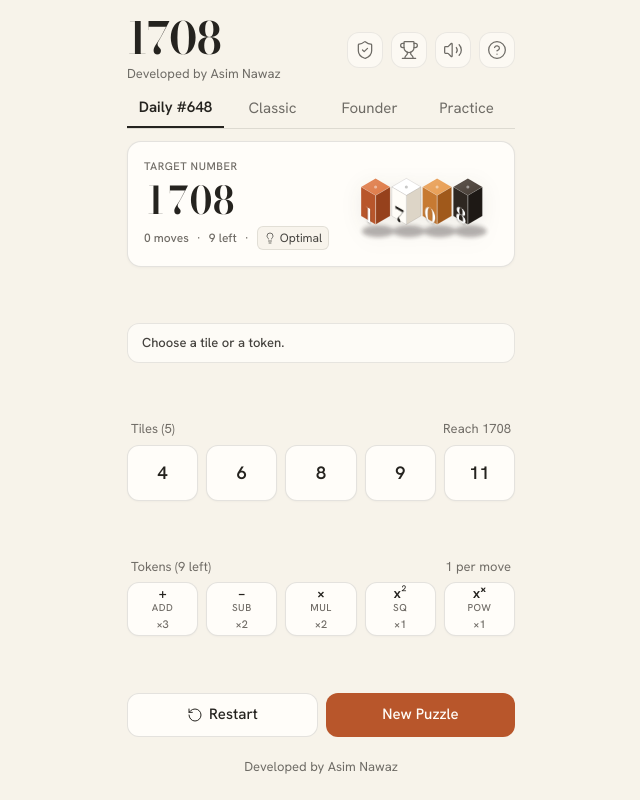
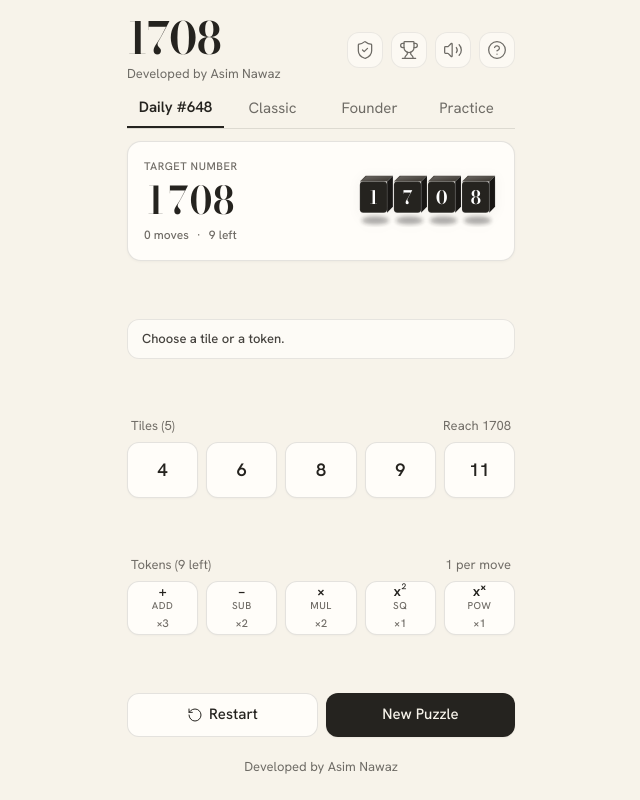
Before and after one commit to asimiox/1708, a React (Vite) app: page / in a window 1280 px wide. Shown: the whole page, without its empty margins (319-959 px from the left). Built offline with nearby package versions, Linux system fonts and the light colour scheme.

Commit message:
refactor: update UI to minimalist monochrome theme
- Update button styles to use ink/paper color scheme
- Remove the hint button from the header
- Simplify 3D block component visuals for better clarity

```diff
--- a/src/App.tsx
+++ b/src/App.tsx
@@ -600,29 +600,16 @@ export default function App() {
               1708
             </div>
 
-            <div className="flex items-center gap-2 text-[12px] text-[var(--ink-secondary)] flex-wrap">
+            <div className="flex items-center gap-2 text-[12px] text-[var(--ink-secondary)]">
               <span className="tabular-nums font-medium">{history.length} {history.length === 1 ? 'move' : 'moves'}</span>
               <span>·</span>
               <span className="tabular-nums font-medium">{totalTokensLeft} left</span>
-              {currentPuzzle && !isLost && !isWon && (
-                <>
-                  <span>·</span>
-                  <button
-                    onClick={() => setShowHint(!showHint)}
-                    className="inline-flex items-center gap-1 px-1.5 py-0.5 rounded-[6px] border border-[var(--border)] bg-[var(--paper)] hover:bg-[var(--surface-alt)] text-[var(--ink)] opacity-85 hover:opacity-100 transition cursor-pointer"
-                    title="Optimal moves hint"
-                  >
-                    <Lightbulb className="w-3 h-3 stroke-[1.5]" />
-                    <span>{showHint ? `Best: ${currentPuzzle.solveResult.minMoves}` : 'Optimal'}</span>
-                  </button>
-                </>
-              )}
             </div>
           </div>
 
-          {/* Right side: 3D "1708" interactive isometric blocks */}
+          {/* Right side: Minimal 3D "1708" interactive isometric blocks */}
           <div className="shrink-0 flex items-center justify-center pl-2">
-            <ThreeD1708 isWon={isWon} className="w-[144px] h-[82px]" />
+            <ThreeD1708 isWon={isWon} className="w-[144px] h-[78px]" />
           </div>
         </div>
 
@@ -654,7 +641,7 @@ export default function App() {
                 e.stopPropagation();
                 clearSelection();
               }}
-              className="text-[13px] font-medium text-[var(--accent)] hover:opacity-80 px-2.5 py-0.5 rounded-[12px] border border-[var(--border)] hover:bg-[var(--paper)] transition shrink-0 ml-2 cursor-pointer"
+              className="text-[13px] font-medium text-[var(--ink)] opacity-75 hover:opacity-100 px-2.5 py-0.5 rounded-[12px] border border-[var(--border)] hover:bg-[var(--paper)] transition shrink-0 ml-2 cursor-pointer"
               title="Clear selection"
             >
               Clear
@@ -690,11 +677,11 @@ export default function App() {
                   onClick={() => handleTileClick(idx)}
                   className={`relative min-h-[56px] h-14 rounded-[12px] font-semibold text-[18px] flex flex-col items-center justify-center transition-all duration-150 select-none cursor-pointer border shadow-[0_1px_2px_rgba(37,35,31,0.03)] ${
                     isTarget
-                      ? 'bg-[var(--accent)] text-[var(--paper-2)] border-2 border-[var(--accent)] shadow-[0_2px_8px_rgba(184,86,43,0.25)]'
+                      ? 'bg-[var(--ink)] text-[var(--paper-2)] border-2 border-[var(--ink)] shadow-xs'
                       : isSelected
-                      ? 'bg-[var(--paper-2)] text-[var(--ink)] border-2 border-[var(--accent)] ring-1 ring-[var(--accent)] shadow-xs scale-[1.02]'
+                      ? 'bg-[var(--paper-2)] text-[var(--ink)] border-2 border-[var(--ink)] ring-1 ring-[var(--ink)] shadow-xs scale-[1.02]'
                       : isNew
-                      ? 'bg-[var(--paper-2)] text-[var(--ink)] border-2 border-[var(--accent)]'
+                      ? 'bg-[var(--paper-2)] text-[var(--ink)] border-2 border-[var(--ink)]/50'
                       : isAvailable
                       ? 'bg-[var(--paper-2)] text-[var(--ink)] border border-[var(--border)] hover:border-[var(--ink)]/50 active:scale-[0.98]'
                       : 'opacity-30 bg-[var(--paper-2)] text-[var(--ink)] border border-[var(--border)] cursor-not-allowed'
@@ -734,7 +721,7 @@ export default function App() {
                   onClick={() => handleOpClick(op)}
                   className={`min-h-[52px] h-[54px] rounded-[12px] flex flex-col items-center justify-center transition-all duration-150 p-1 border cursor-pointer shadow-[0_1px_2px_rgba(37,35,31,0.03)] ${
                     isSelected
-                      ? 'bg-[var(--paper-2)] text-[var(--ink)] border-2 border-[var(--accent)] ring-1 ring-[var(--accent)] shadow-xs scale-[1.02]'
+                      ? 'bg-[var(--paper-2)] text-[var(--ink)] border-2 border-[var(--ink)] ring-1 ring-[var(--ink)] shadow-xs scale-[1.02]'
                       : isAvailable
                       ? 'bg-[var(--paper-2)] text-[var(--ink)] border border-[var(--border)] hover:border-[var(--ink)]/50 hover:bg-[var(--surface-alt)]/30 active:scale-[0.98]'
                       : 'opacity-30 bg-[var(--paper-2)] text-[var(--ink)] border border-[var(--border)] cursor-not-allowed'
@@ -769,7 +756,7 @@ export default function App() {
 
           <button
             onClick={handleNewPuzzleRequest}
-            className="flex-1 min-h-[44px] h-11 bg-[var(--accent)] text-[var(--paper-2)] hover:opacity-95 rounded-[12px] font-medium text-[15px] flex items-center justify-center gap-1.5 transition cursor-pointer"
+            className="flex-1 min-h-[44px] h-11 bg-[var(--ink)] text-[var(--paper)] hover:bg-[var(--ink)]/90 active:bg-[var(--ink)]/80 rounded-[12px] font-medium text-[15px] flex items-center justify-center gap-1.5 transition cursor-pointer shadow-xs"
             aria-label="New puzzle"
           >
             New Puzzle
--- a/src/components/ConfirmNewPuzzleModal.tsx
+++ b/src/components/ConfirmNewPuzzleModal.tsx
@@ -42,7 +42,7 @@ export const ConfirmNewPuzzleModal: React.FC<ConfirmNewPuzzleModalProps> = ({
           </button>
           <button
             onClick={onConfirm}
-            className="flex-1 h-11 bg-[var(--accent)] text-[var(--paper-2)] hover:opacity-95 text-[15px] font-medium rounded-[12px] transition cursor-pointer"
+            className="flex-1 h-11 bg-[var(--ink)] text-[var(--paper)] hover:bg-[var(--ink)]/90 active:bg-[var(--ink)]/80 text-[15px] font-medium rounded-[12px] transition cursor-pointer shadow-xs"
           >
             Confirm
           </button>
--- a/src/components/LossModal.tsx
+++ b/src/components/LossModal.tsx
@@ -55,7 +55,7 @@ export const LossModal: React.FC<LossModalProps> = ({
           {onNewPuzzle && (
             <button
               onClick={onNewPuzzle}
-              className="w-full h-11 bg-[var(--accent)] text-[var(--paper-2)] hover:opacity-95 font-medium rounded-[12px] flex items-center justify-center transition text-[15px] cursor-pointer shadow-[0_2px_4px_rgba(184,86,43,0.22)]"
+              className="w-full h-11 bg-[var(--ink)] text-[var(--paper)] hover:bg-[var(--ink)]/90 active:bg-[var(--ink)]/80 font-medium rounded-[12px] flex items-center justify-center transition text-[15px] cursor-pointer shadow-xs"
             >
               New Puzzle
             </button>
--- a/src/components/ThreeD1708.tsx
+++ b/src/components/ThreeD1708.tsx
@@ -7,171 +7,143 @@ interface ThreeD1708Props {
 
 export const ThreeD1708: React.FC<ThreeD1708Props> = ({ isWon = false, className = '' }) => {
   const [hoveredIdx, setHoveredIdx] = useState<number | null>(null);
+  const [isIvoryTheme, setIsIvoryTheme] = useState(false);
 
-  // Four tactile isometric digit blocks with crystal-clear legibility
-  // 1: Terracotta block with clean white numerals
-  // 7: Off-white ivory ceramic block with dark charcoal numerals
-  // 0: Warm amber/camel block with clean white numerals
-  // 8: Deep rich espresso block with crisp white numerals
-  const blocks = [
-    {
-      digit: '1',
-      top: '#DE7A47',      // highlighted top face
-      left: '#B8562B',     // primary front-left face (where digit is printed)
-      right: '#96411C',    // shaded right face
-      digitColor: '#FFFFFF',
-      border: 'rgba(255, 255, 255, 0.22)',
-    },
-    {
-      digit: '7',
-      top: '#FFFFFF',
-      left: '#FFFDF8',
-      right: '#DDD5C7',
-      digitColor: '#25231F',
-      border: 'rgba(37, 35, 31, 0.16)',
-    },
-    {
-      digit: '0',
-      top: '#E89D52',
-      left: '#C77A32',
-      right: '#A0591B',
-      digitColor: '#FFFFFF',
-      border: 'rgba(255, 255, 255, 0.22)',
-    },
-    {
-      digit: '8',
-      top: '#473D35',
-      left: '#2E2721',
-      right: '#1E1915',
-      digitColor: '#FFFFFF',
-      border: 'rgba(255, 255, 255, 0.18)',
-    },
-  ];
+  // Minimalist, crystal-clear 3D isometric cubes
+  // Front face is kept upright so digits (1, 7, 0, 8) are 100% legible, sharp, and never distorted.
+  // 3D top and lateral faces provide clean physical depth and isometric volume.
+  const digits = ['1', '7', '0', '8'];
+
+  // Charcoal theme (matches the black New Puzzle button and dark 1708 wordmark)
+  const charcoalStyle = {
+    front: '#25231F',
+    top: '#3D3832',
+    right: '#181614',
+    digit: '#FFFFFF',
+    border: 'rgba(255, 255, 255, 0.12)',
+    shadow: '#181614',
+  };
+
+  // Ivory ceramic theme (clean warm paper tone)
+  const ivoryStyle = {
+    front: '#FFFFFF',
+    top: '#F7F4EE',
+    right: '#D8D1C2',
+    digit: '#25231F',
+    border: 'rgba(37, 35, 31, 0.14)',
+    shadow: '#25231F',
+  };
+
+  const currentTheme = isIvoryTheme ? ivoryStyle : charcoalStyle;
 
   return (
     <div
-      className={`relative inline-flex items-center justify-center select-none ${className}`}
-      aria-label="3D 1708 Isometric Target"
+      className={`relative inline-flex items-center justify-center select-none cursor-pointer ${className}`}
+      aria-label="3D 1708 Isometric Cubes"
       role="img"
+      onClick={() => setIsIvoryTheme(!isIvoryTheme)}
+      title="Click to toggle minimal 3D style (Charcoal / Ivory)"
     >
       <svg
-        viewBox="0 0 168 96"
-        className="w-full h-full overflow-visible drop-shadow-[0_4px_10px_rgba(37,35,31,0.08)]"
+        viewBox="0 0 148 76"
+        className="w-full h-full overflow-visible drop-shadow-[0_2px_6px_rgba(37,35,31,0.06)]"
         xmlns="http://www.w3.org/2000/svg"
       >
         <defs>
-          {/* Ground contact soft shadows under each isometric cube */}
-          <filter id="soft-ground-shadow" x="-30%" y="-30%" width="160%" height="160%">
-            <feGaussianBlur in="SourceGraphic" stdDeviation="2.5" />
+          <filter id="cube-ground-shadow" x="-30%" y="-30%" width="160%" height="160%">
+            <feGaussianBlur in="SourceGraphic" stdDeviation="2.2" />
           </filter>
-          <linearGradient id="cube-shine" x1="0" y1="0" x2="1" y2="1">
-            <stop offset="0%" stopColor="#ffffff" stopOpacity="0.45" />
+          <linearGradient id="top-glaze" x1="0" y1="0" x2="1" y2="1">
+            <stop offset="0%" stopColor="#ffffff" stopOpacity="0.25" />
             <stop offset="100%" stopColor="#ffffff" stopOpacity="0.0" />
           </linearGradient>
         </defs>
 
-        {/* 1. Contact Shadows on the table plane */}
-        <g opacity="0.32" filter="url(#soft-ground-shadow)">
-          <ellipse cx="28" cy="80" rx="19" ry="7" fill="#1E1813" />
-          <ellipse cx="64" cy="80" rx="19" ry="7" fill="#1E1813" />
-          <ellipse cx="100" cy="80" rx="19" ry="7" fill="#1E1813" />
-          <ellipse cx="136" cy="80" rx="19" ry="7" fill="#1E1813" />
+        {/* 1. Subtle ground contact shadows */}
+        <g opacity={isIvoryTheme ? '0.22' : '0.35'} filter="url(#cube-ground-shadow)">
+          {digits.map((_, i) => {
+            const x = 6 + i * 35;
+            return (
+              <ellipse
+                key={`shadow-${i}`}
+                cx={x + 16}
+                cy="58"
+                rx="14"
+                ry="4"
+                fill={currentTheme.shadow}
+              />
+            );
+          })}
         </g>
 
-        {/* 2. Four Isometric Cubes */}
-        {blocks.map((block, i) => {
-          // X-offset for horizontal arrangement with tight, pleasant spacing
-          const xOffset = 8 + i * 36;
-          // Subtle celebratory floating offset or hover lift
+        {/* 2. Four Minimalist 3D Cubes */}
+        {digits.map((digit, i) => {
+          const x = 6 + i * 35;
+          const yBase = 18;
           const isHovered = hoveredIdx === i;
-          const yLift = isWon ? Math.sin((i + 1) * 1.5) * 4 : isHovered ? -4 : 0;
-          const yOffset = 18 + yLift;
+          const yLift = isWon ? Math.sin((i + 1) * 1.5) * 3 : isHovered ? -3 : 0;
+          const y = yBase + yLift;
 
           return (
             <g
-              key={block.digit}
-              transform={`translate(${xOffset}, ${yOffset})`}
-              className="transition-transform duration-200 cursor-pointer"
+              key={digit}
+              className="transition-transform duration-200"
               onMouseEnter={() => setHoveredIdx(i)}
               onMouseLeave={() => setHoveredIdx(null)}
             >
-              {/* TOP FACE: diamond polygon (0,10) -> (17,0) -> (34,10) -> (17,20) */}
+              {/* TOP FACE: beveled isometric diamond */}
               <polygon
-                points="17,0 34,10 17,20 0,10"
-                fill={block.top}
-                stroke={block.border}
-                strokeWidth="0.8"
+                points={`${x},${y} ${x + 28},${y} ${x + 34},${y - 6} ${x + 6},${y - 6}`}
+                fill={currentTheme.top}
+                stroke={currentTheme.border}
+                strokeWidth="0.75"
                 strokeLinejoin="round"
               />
-              {/* Top Face subtle bevel sheen */}
               <polygon
-                points="17,1 33,10 17,19 1,10"
-                fill="url(#cube-shine)"
-                opacity="0.3"
+                points={`${x + 1},${y - 0.5} ${x + 27},${y - 0.5} ${x + 33},${y - 5.5} ${x + 7},${y - 5.5}`}
+                fill="url(#top-glaze)"
               />
 
-              {/* RIGHT FACE (shaded depth side): (17,20) -> (34,10) -> (34,44) -> (17,54) */}
+              {/* RIGHT DEPTH FACE: side shadow creating 3D volume */}
               <polygon
-                points="17,20 34,10 34,44 17,54"
-                fill={block.right}
-                stroke={block.border}
-                strokeWidth="0.8"
+                points={`${x + 28},${y} ${x + 34},${y - 6} ${x + 34},${y + 26} ${x + 28},${y + 32}`}
+                fill={currentTheme.right}
+                stroke={currentTheme.border}
+                strokeWidth="0.75"
                 strokeLinejoin="round"
               />
 
-              {/* LEFT/FRONT FACE (main viewing face where number is rendered):
-                  (0,10) -> (17,20) -> (17,54) -> (0,44) */}
-              <polygon
-                points="0,10 17,20 17,54 0,44"
-                fill={block.left}
-                stroke={block.border}
-                strokeWidth="0.8"
-                strokeLinejoin="round"
+              {/* FRONT FACE: clean, upright plane with subtle rounded corners */}
+              <rect
+                x={x}
+                y={y}
+                width="28"
+                height="32"
+                rx="3.5"
+                ry="3.5"
+                fill={currentTheme.front}
+                stroke={currentTheme.border}
+                strokeWidth="0.75"
               />
 
-              {/* Subtle inner edge highlight on the front corner ridge */}
-              <line
-                x1="17"
-                y1="20"
-                x2="17"
-                y2="54"
-                stroke="rgba(255,255,255,0.3)"
-                strokeWidth="1"
-              />
-
-              {/* Crystal-Clear, Bold, Elegantly Projected Digit on the front-left face
-                  Using SVG matrix transformation to perfectly align with isometric skew:
-                  Horizontal slant: skewY(30.96) or standard isometric projection matrix */}
-              <g transform="matrix(0.9659, 0.557, 0, 1, 1.5, 9.5)">
+              {/* CRYSTAL-CLEAR DIGIT: bold, high-contrast, perfectly centered, zero skew */}
               <text
-                  x="7.5"
-                  y="30"
-                  fill={block.digitColor}
+                x={x + 14}
+                y={y + 17}
+                fill={currentTheme.digit}
+                fontSize="19"
+                fontWeight="700"
                 fontFamily="'Bodoni Moda', 'Playfair Display', Georgia, serif"
-                  fontSize="22"
-                  fontWeight="800"
+                letterSpacing="-0.02em"
                 textAnchor="middle"
                 dominantBaseline="central"
                 style={{
-                    letterSpacing: '-0.02em',
-                    filter:
-                      block.digitColor === '#FFFFFF'
-                        ? 'drop-shadow(0 1px 1px rgba(0,0,0,0.35))'
-                        : 'drop-shadow(0 1px 0 rgba(255,255,255,0.4))',
+                  textRendering: 'geometricPrecision',
+                  WebkitFontSmoothing: 'antialiased',
                 }}
               >
-                  {block.digit}
+                {digit}
               </text>
-              </g>
-
-              {/* Also a crisp, subtle indicator on the top face for rich 3D immersion */}
-              <circle
-                cx="17"
-                cy="10"
-                r="1.8"
-                fill={block.digitColor}
-                opacity={block.digitColor === '#FFFFFF' ? '0.45' : '0.25'}
-              />
             </g>
           );
         })}
--- a/src/components/WinModal.tsx
+++ b/src/components/WinModal.tsx
@@ -102,7 +102,7 @@ export const WinModal: React.FC<WinModalProps> = ({
           {onNewPuzzle && (
             <button
               onClick={onNewPuzzle}
-              className="w-full h-11 bg-[var(--accent)] text-[var(--paper-2)] hover:opacity-95 font-medium rounded-[12px] flex items-center justify-center transition text-[15px] cursor-pointer shadow-[0_2px_4px_rgba(184,86,43,0.22)]"
+              className="w-full h-11 bg-[var(--ink)] text-[var(--paper)] hover:bg-[var(--ink)]/90 active:bg-[var(--ink)]/80 font-medium rounded-[12px] flex items-center justify-center transition text-[15px] cursor-pointer shadow-xs"
             >
               New Puzzle
             </button>
```
Lines whose indentation alone changed are shown as unchanged.
